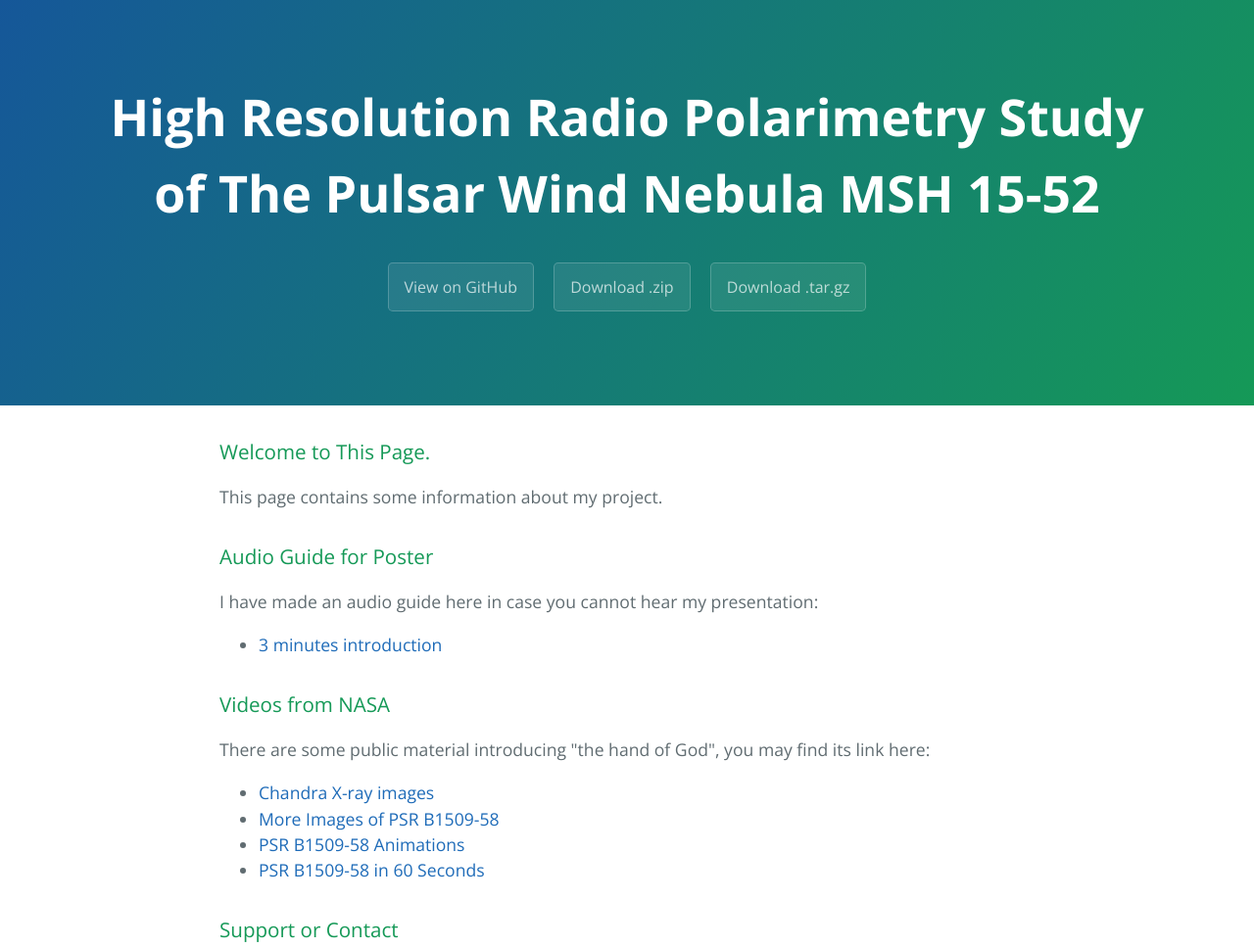
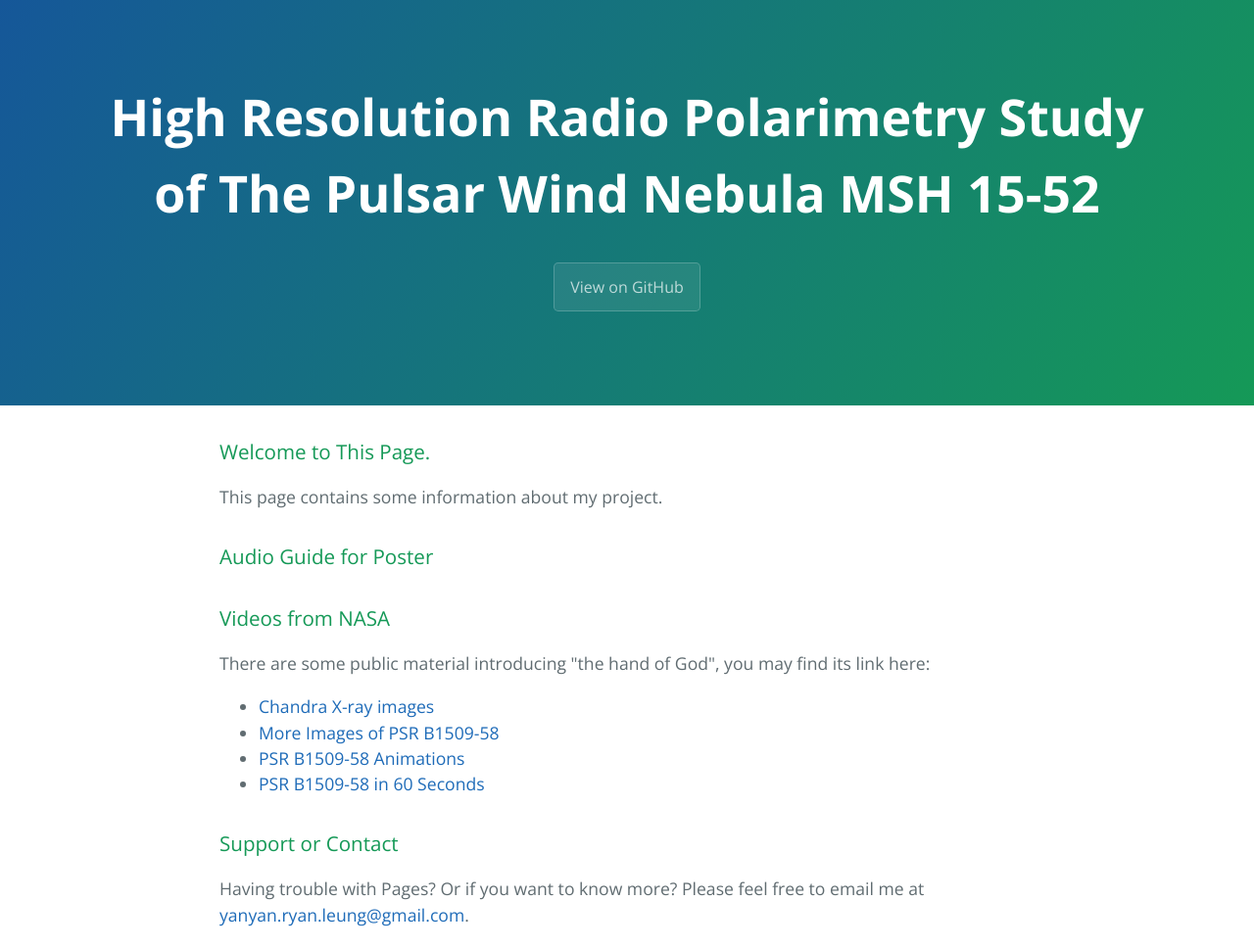
Before and after one commit to ryan-leung/msh1552, a plain HTML site: page index.html in a window 1280 px wide. Shown: the top 968 px of the page at 98% size. Drawn offline with nearby package versions, Linux system fonts and the light colour scheme.

Commit message:
Update index.html

```diff
--- a/index.html
+++ b/index.html
@@ -14,8 +14,6 @@
       <h1 class="project-name">High Resolution Radio Polarimetry Study  of The Pulsar Wind Nebula MSH 15-52</h1>
       <h2 class="project-tagline"></h2>
       <a href="https://github.com/ryan-leung/msh1552" class="btn">View on GitHub</a>
-      <a href="https://github.com/ryan-leung/msh1552/zipball/master" class="btn">Download .zip</a>
-      <a href="https://github.com/ryan-leung/msh1552/tarball/master" class="btn">Download .tar.gz</a>
     </section>
 
     <section class="main-content">
@@ -27,11 +25,13 @@
 <h3>
 <a id="audio-guide-for-poster" class="anchor" href="#audio-guide-for-poster" aria-hidden="true"><span aria-hidden="true" class="octicon octicon-link"></span></a>Audio Guide for Poster</h3>
 
+<!--
 <p>I have made an audio guide here in case you cannot hear my presentation:</p>
 
 <ul>
 <li><a href="http://chandra.harvard.edu/photo/2009/b1509/">3 minutes introduction</a></li>
 </ul>
+-->
 
 <h3>
 <a id="videos-from-nasa" class="anchor" href="#videos-from-nasa" aria-hidden="true"><span aria-hidden="true" class="octicon octicon-link"></span></a>Videos from NASA</h3>
```
